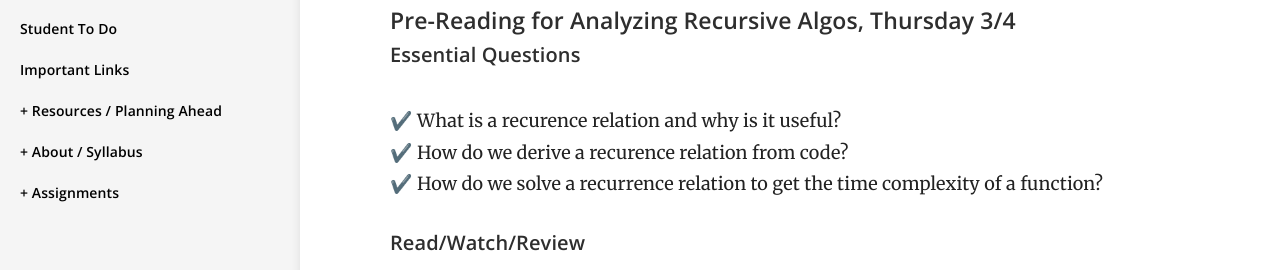
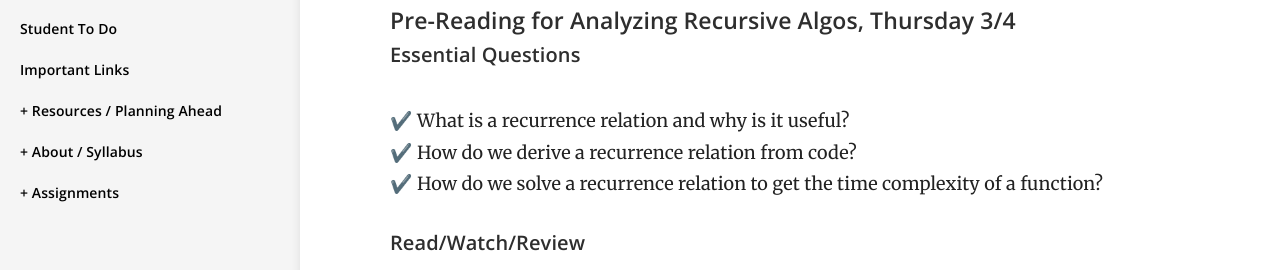
Before and after one commit to vcc-csc212/sp21-archive, a Jekyll site: the page built from _docs/weekly/wk6.md, in a window 1280 px wide and 900 px high, scrolled down 1170 px. Shown: the part 151-421 px from the top of the window. Built offline with Jekyll 4.4.1, drawn with Linux system fonts in a browser that asks for light colours.

Commit message:
typo fix

```diff
--- a/_docs/weekly/wk6.md
+++ b/_docs/weekly/wk6.md
@@ -38,8 +38,8 @@ In today's class we'll be debugging broken implementations of mergesort.
 ##### Essential Questions
 
 <br>
-✔️ What is a recurence relation and why is it useful?
-✔️ How do we derive a recurence relation from code?
+✔️ What is a recurrence relation and why is it useful?
+✔️ How do we derive a recurrence relation from code?
 ✔️ How do we solve a recurrence relation to get the time complexity of a function?
 
 ##### Read/Watch/Review
```
